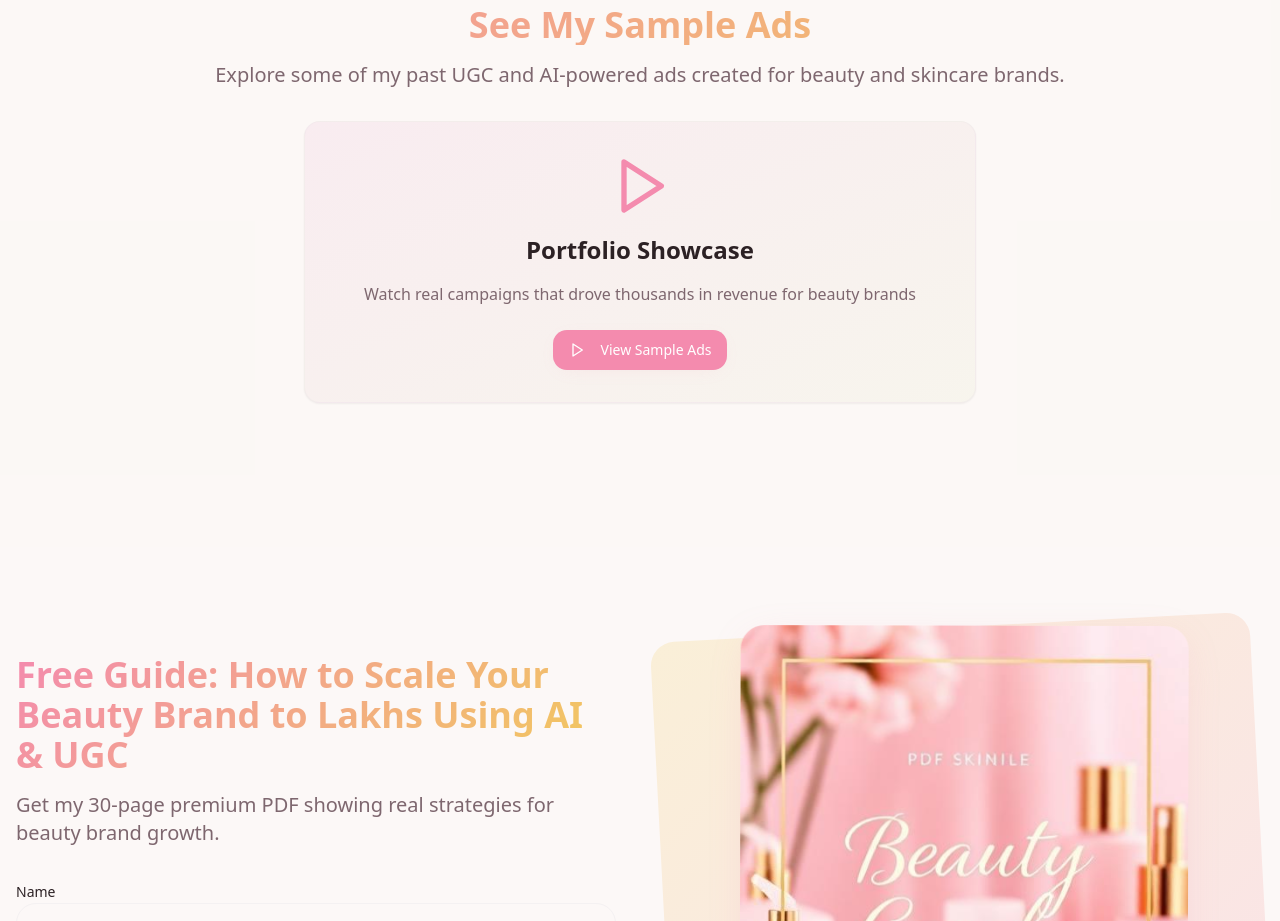
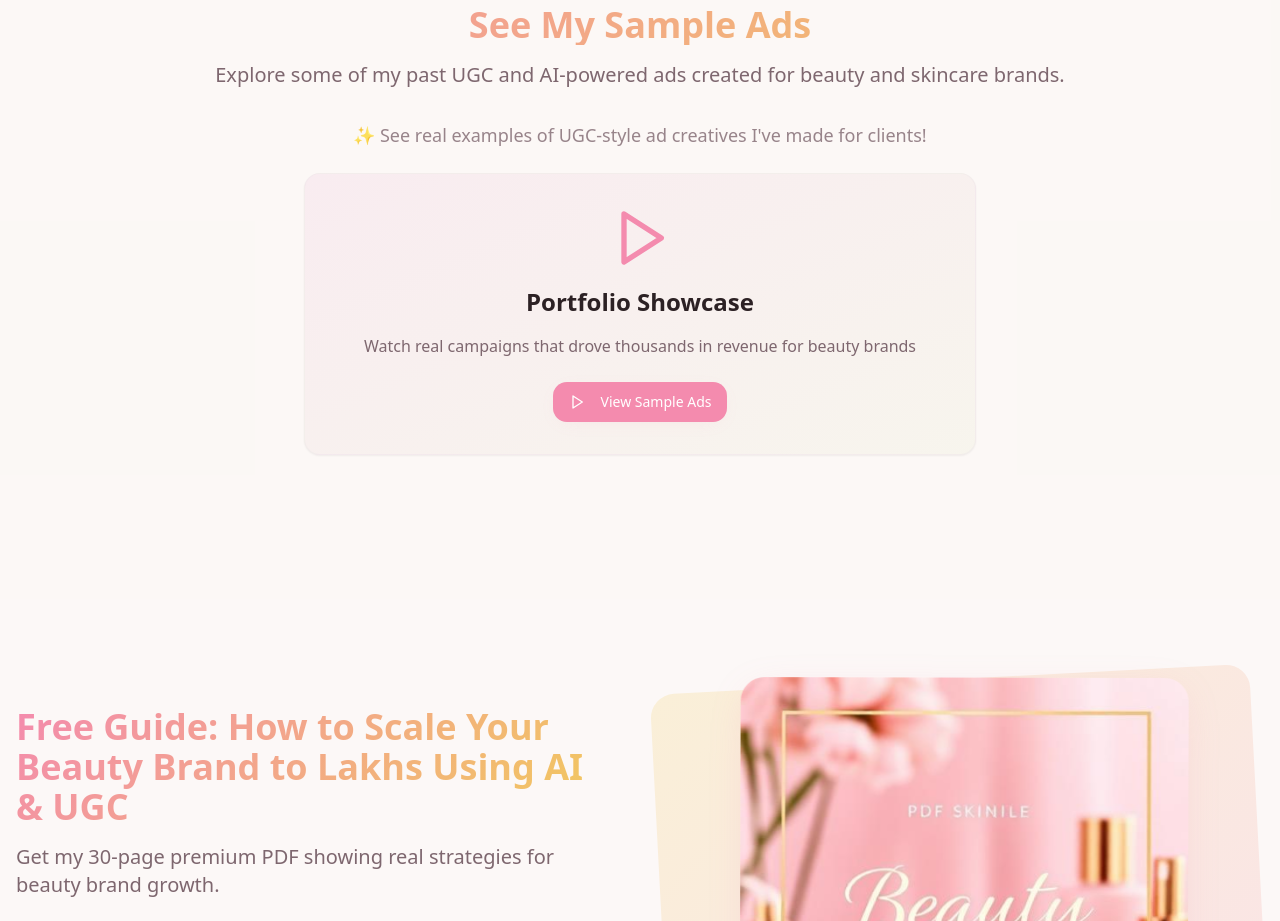
Before and after one commit to inspireiflah/beauty-blossom-ai, a React (Vite) app: page / in a window 1280 px wide. Shown: the part 2320-3241 px from the top of the page. Built offline with nearby package versions, Linux system fonts and the light colour scheme.

Commit message:
Add text above sample ads button
Add descriptive text above the "View Sample Ads" button to showcase UGC ad creatives. The text is center-aligned and includes spacing for visual separation.

```diff
--- a/src/pages/Index.tsx
+++ b/src/pages/Index.tsx
@@ -247,6 +247,9 @@ const Index = () => {
             <h2 className="text-4xl font-bold mb-4 text-gradient">See My Sample Ads</h2>
             <p className="text-xl text-muted-foreground mb-8">
               Explore some of my past UGC and AI-powered ads created for beauty and skincare brands.
+            </p>
+            <p className="text-lg text-center text-muted-foreground/80 mb-6 mt-4">
+              ✨ See real examples of UGC-style ad creatives I've made for clients!
             </p>
             <Card className="card-gradient max-w-2xl mx-auto">
               <CardContent className="p-8 text-center">
```
